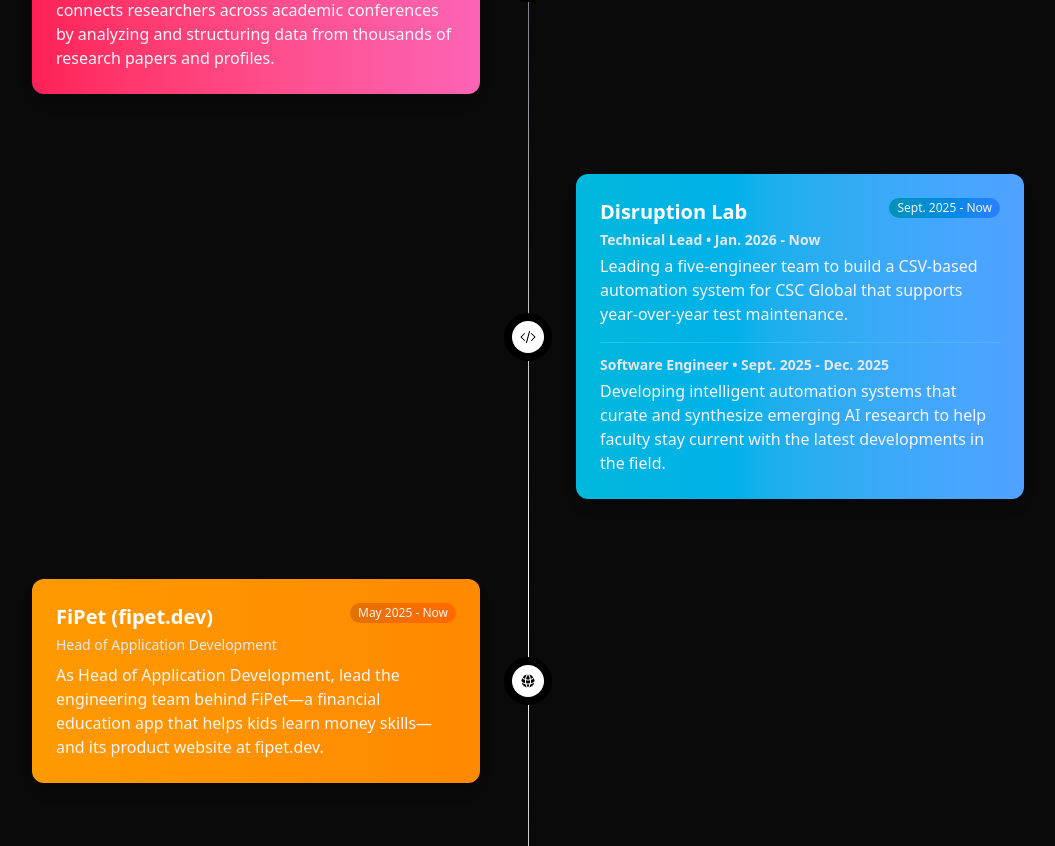
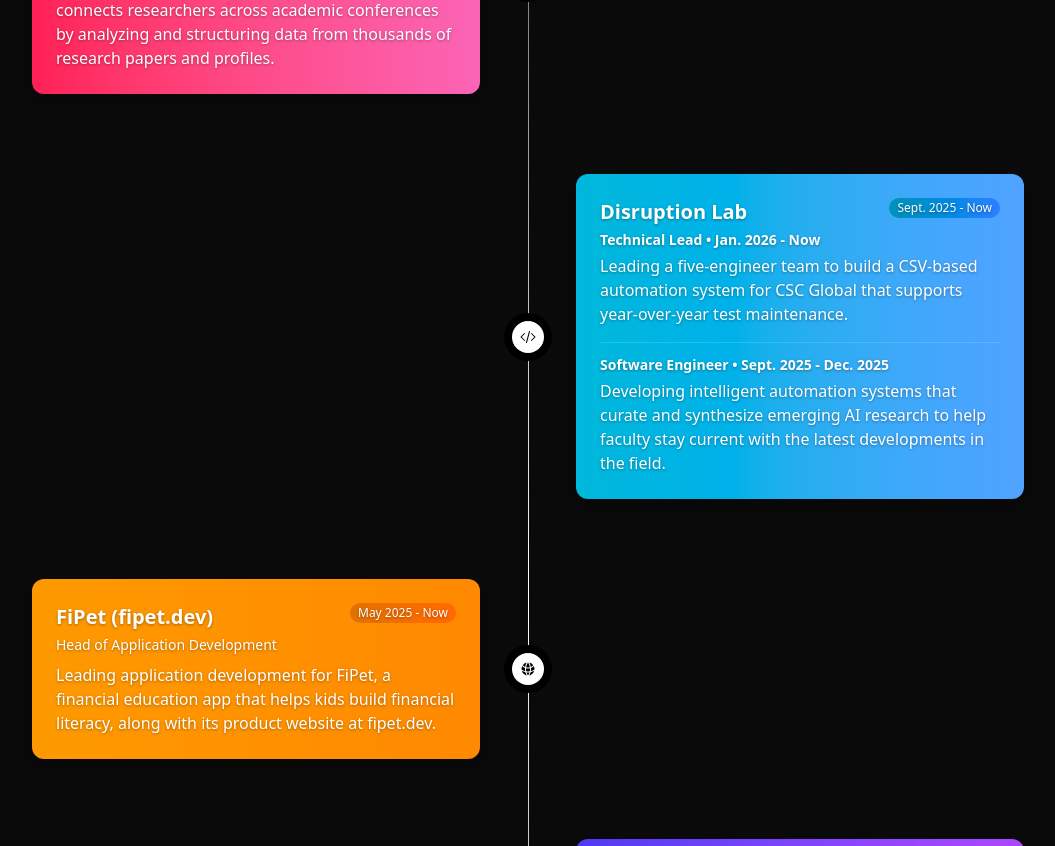
Before and after one commit to SahilKhunt08/portfolio, a React (Vite) app: page / in a window 1280 px wide. Shown: the part 2514-3360 px from the top of the page, without its empty margins (112-1167 px from the left). Built offline with nearby package versions, Linux system fonts and the light colour scheme.

Commit message:
Added text shadow

```diff
--- a/src/components/TimelineCard.jsx
+++ b/src/components/TimelineCard.jsx
@@ -106,18 +106,19 @@
           relative w-full max-w-md p-6 rounded-xl shadow-lg
           ${marginClass}
           bg-gradient-to-r from-${gradientFrom} to-${gradientTo}
+          text-white [text-shadow:0_1px_3px_rgba(0,0,0,0.35)]
           transform transition-all duration-300 ease-in-out
           hover:scale-105 hover:shadow-2xl hover:shadow-black/25
         `}
       >
         {/* Header: title + timestamp */}
         <div className="flex justify-between items-start gap-3 mb-1">
-          <h3 className="text-xl font-semibold min-w-0">{title}</h3>
+          <h3 className="text-xl font-semibold min-w-0 text-white">{title}</h3>
           <time
             className={`
               flex-shrink-0
               ${resolvedTimeBgClass}
-              text-gray-100
+              text-white
               text-xs px-2 py-0.5 rounded-full whitespace-nowrap
             `}
           >
@@ -127,11 +128,11 @@
 
         {/* Position */}
         {position && (
-          <p className="text-gray-200 text-sm font-medium mb-2">{position}</p>
+          <p className="text-white text-sm font-medium mb-2">{position}</p>
         )}
 
         {/* Description */}
-        <p className="text-gray-100">{children}</p>
+        <p className="text-white">{children}</p>
       </div>
     </li>
   );
--- a/src/sections/About.jsx
+++ b/src/sections/About.jsx
@@ -23,7 +23,7 @@
       {
         threshold: 0.1,
         rootMargin: "0px 0px -50px 0px",
-      }
+      },
     );
 
     if (cardRef.current) {
@@ -52,26 +52,26 @@
         <card.Icon className="w-4 h-4 text-black" aria-hidden="true" />
       </span>
       <div
-        className={`ml-16 mr-4 flex-1 p-4 rounded-lg shadow-lg ${
+        className={`ml-16 mr-4 flex-1 p-4 rounded-lg shadow-lg text-white [text-shadow:0_1px_3px_rgba(0,0,0,0.35)] ${
           idx % 2 === 1 ? "bg-gradient-to-l" : "bg-gradient-to-r"
         } ${
           card.gradient
         } transform transition-all duration-300 ease-in-out hover:scale-105 hover:shadow-2xl hover:shadow-black/25`}
       >
         <div className="flex justify-between items-start gap-3 mb-1">
-          <h3 className="text-lg font-semibold min-w-0">{card.title}</h3>
+          <h3 className="text-lg font-semibold min-w-0 text-white">{card.title}</h3>
           <time
-            className={`flex-shrink-0 ${card.timeBgClass} whitespace-nowrap text-gray-100 text-xs px-2 py-0.5 rounded-full`}
+            className={`flex-shrink-0 ${card.timeBgClass} whitespace-nowrap text-white text-xs px-2 py-0.5 rounded-full`}
           >
             {card.time}
           </time>
         </div>
         {card.position && (
-          <p className="text-gray-200 text-sm font-medium mb-2">
+          <p className="text-white text-sm font-medium mb-2">
             {card.position}
           </p>
         )}
-        <div className="text-gray-100 text-sm">{card.description}</div>
+        <div className="text-white text-sm">{card.description}</div>
       </div>
     </li>
   );
@@ -131,19 +131,23 @@
       description: (
         <>
           <div className="mb-4">
-            <p className="text-gray-200 text-sm font-semibold mb-1">
+            <p className="text-white text-sm font-semibold mb-1">
               Technical Lead • Jan. 2026 - Now
             </p>
-            <p className="text-gray-100">
-              Leading a five-engineer team to build a CSV-based automation system for CSC Global that supports year-over-year test maintenance.
+            <p className="text-white">
+              Leading a five-engineer team to build a CSV-based automation
+              system for CSC Global that supports year-over-year test
+              maintenance.
             </p>
           </div>
           <div className="pt-3 border-t border-cyan-300/30">
-            <p className="text-gray-200 text-sm font-semibold mb-1">
+            <p className="text-white text-sm font-semibold mb-1">
               Software Engineer • Sept. 2025 - Dec. 2025
             </p>
-            <p className="text-gray-100">
-              Developing intelligent automation systems that curate and synthesize emerging AI research to help faculty stay current with the latest developments in the field.
+            <p className="text-white">
+              Developing intelligent automation systems that curate and
+              synthesize emerging AI research to help faculty stay current with
+              the latest developments in the field.
             </p>
           </div>
         </>
@@ -174,7 +178,7 @@
       gradient: "from-amber-500 to-orange-400",
       align: "start",
       description:
-        "As Head of Application Development, lead the engineering team behind FiPet—a financial education app that helps kids learn money skills—and its product website at fipet.dev.",
+        "Leading application development for FiPet, a financial education app that helps kids build financial literacy, along with its product website at fipet.dev.",
     },
     {
       id: 4,
```
